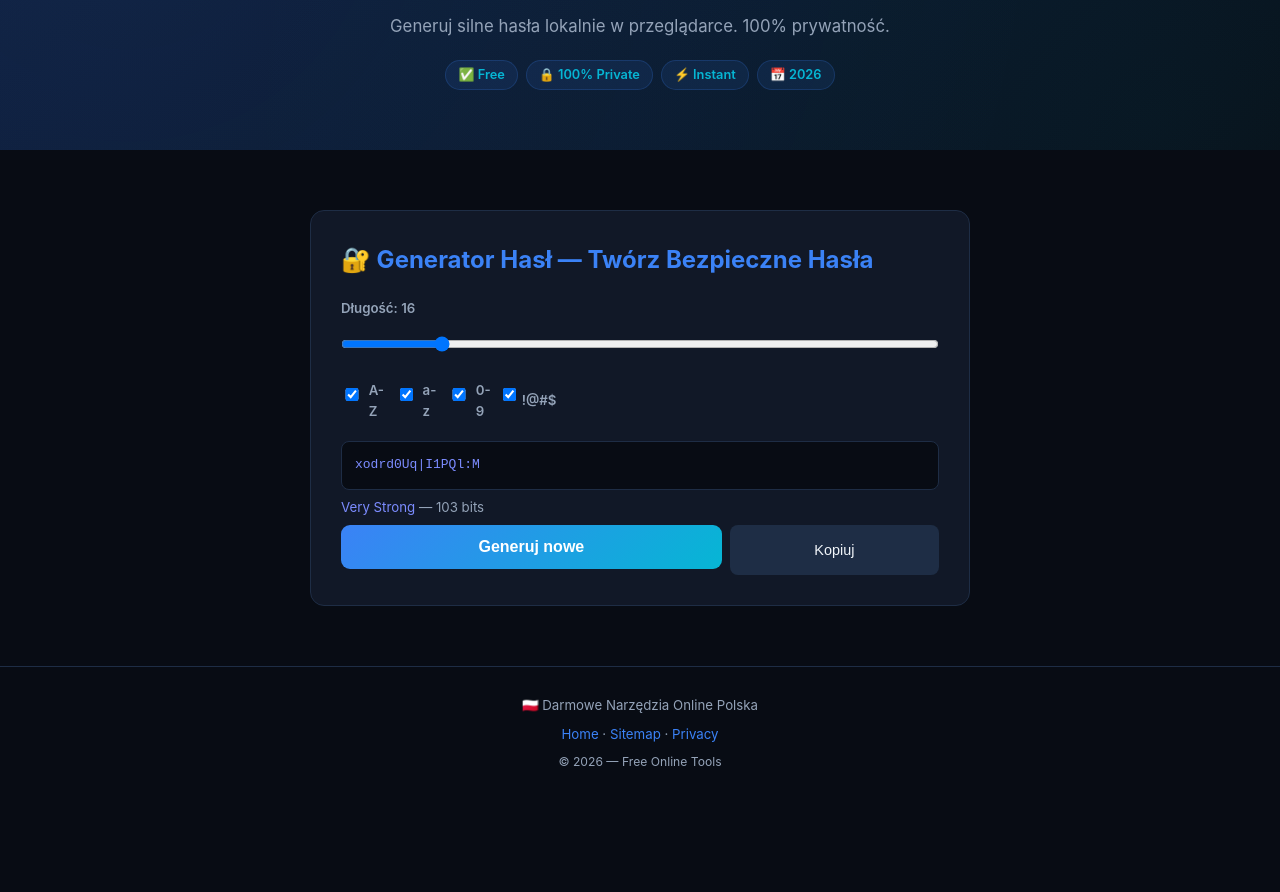
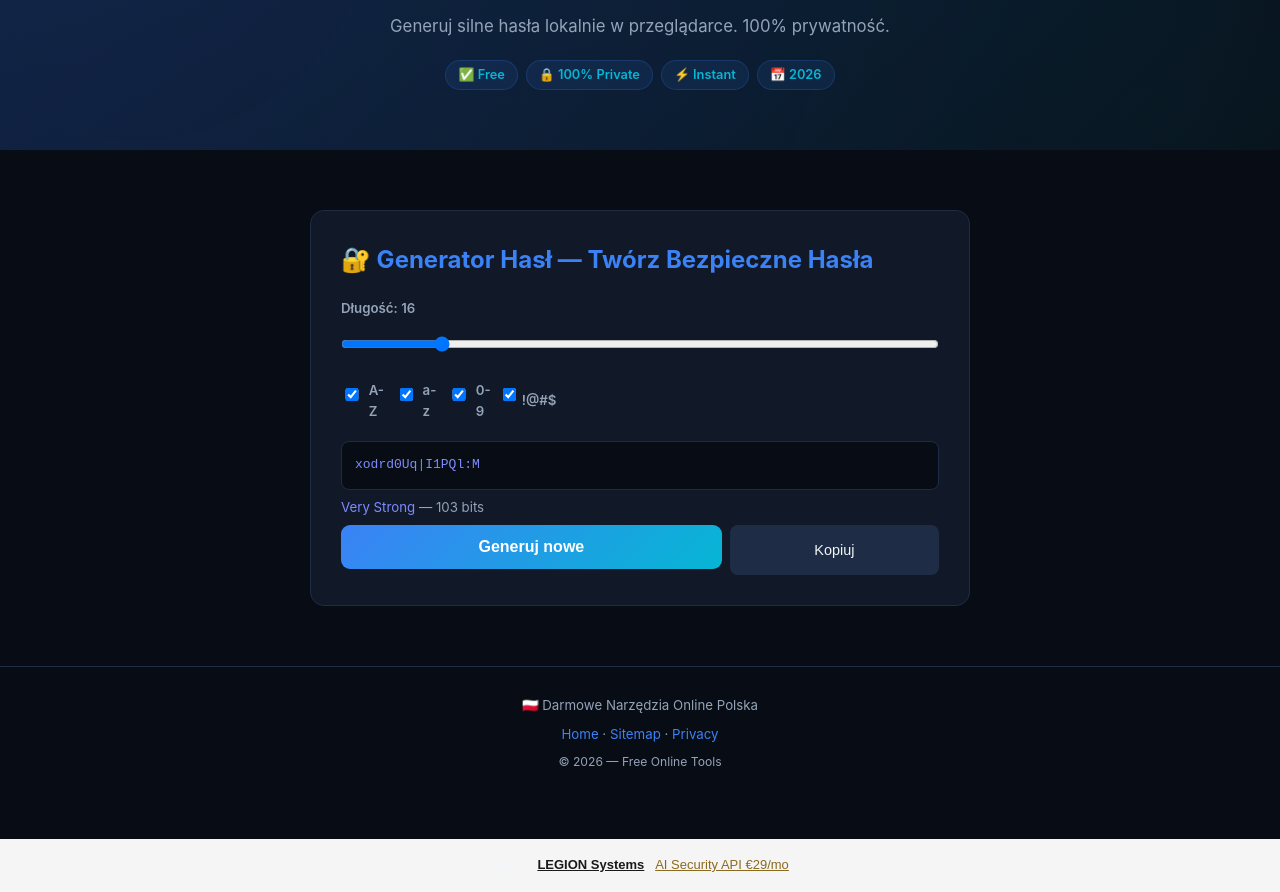
Before and after one commit to Legion33shadow/toolspl, a plain HTML site: page generator-hasel.html in a window 1280 px wide. Shown: the part 205-1097 px from the top of the page. Before the commit the page ends 1004 px from the top, so only its background shows below. Drawn offline with Linux system fonts and the light colour scheme.

Commit message:
Add LEGION footer

```diff
--- a/generator-hasel.html
+++ b/generator-hasel.html
@@ -17,4 +17,4 @@
 <script>
 function gen(){const len=+document.getElementById('len').value||16;let p='';if(document.getElementById('up').checked)p+='ABCDEFGHIJKLMNOPQRSTUVWXYZ';if(document.getElementById('lo').checked)p+='abcdefghijklmnopqrstuvwxyz';if(document.getElementById('nu').checked)p+='0123456789';if(document.getElementById('sy').checked)p+='!@#$%^&*()_+-=[]{}|;:,.<>?';if(!p)return;const arr=new Uint32Array(len);crypto.getRandomValues(arr);const pwd=Array.from(arr).map(function(x){return p[x%p.length];}).join('');document.getElementById('pwd').textContent=pwd;const ent=Math.log2(Math.pow(p.length,len)).toFixed(0);const st=ent<50?'Weak':ent<70?'Good':ent<90?'Strong':'Very Strong';const sc={'Weak':'#ef4444','Good':'#f59e0b','Strong':'#10b981','Very Strong':'#7c8cff'};document.getElementById('str').innerHTML='<span style="color:'+sc[st]+'">'+st+'</span> — '+ent+' bits';}function copyPwd(){navigator.clipboard.writeText(document.getElementById('pwd').textContent).then(function(){alert('Copied!');});}document.getElementById('len').oninput=function(){document.getElementById('ls').textContent=this.value;gen();};gen();
 </script>
-</body></html>
+<div style="margin-top:40px;padding:16px;background:#f5f5f5;text-align:center;font-size:13px;font-family:sans-serif">Built by <a href="https://legion-api.com" style="color:#1a1a1a;font-weight:600">LEGION Systems</a> · <a href="https://gemmo.gumroad.com/l/ngtmw" style="color:#8a6a1e">AI Security API €29/mo</a></div></body></html>
```
Also changed, not shown: generator-qr.html (+1 -1 lines), index.html (+1 -1 lines), kalkulator-bmi.html (+1 -1 lines), kalkulator-kredytowy.html (+1 -1 lines), kalkulator-podatkowy.html (+1 -1 lines), privacy.html (+1 -1 lines), przelicznik-walut.html (+1 -1 lines).
